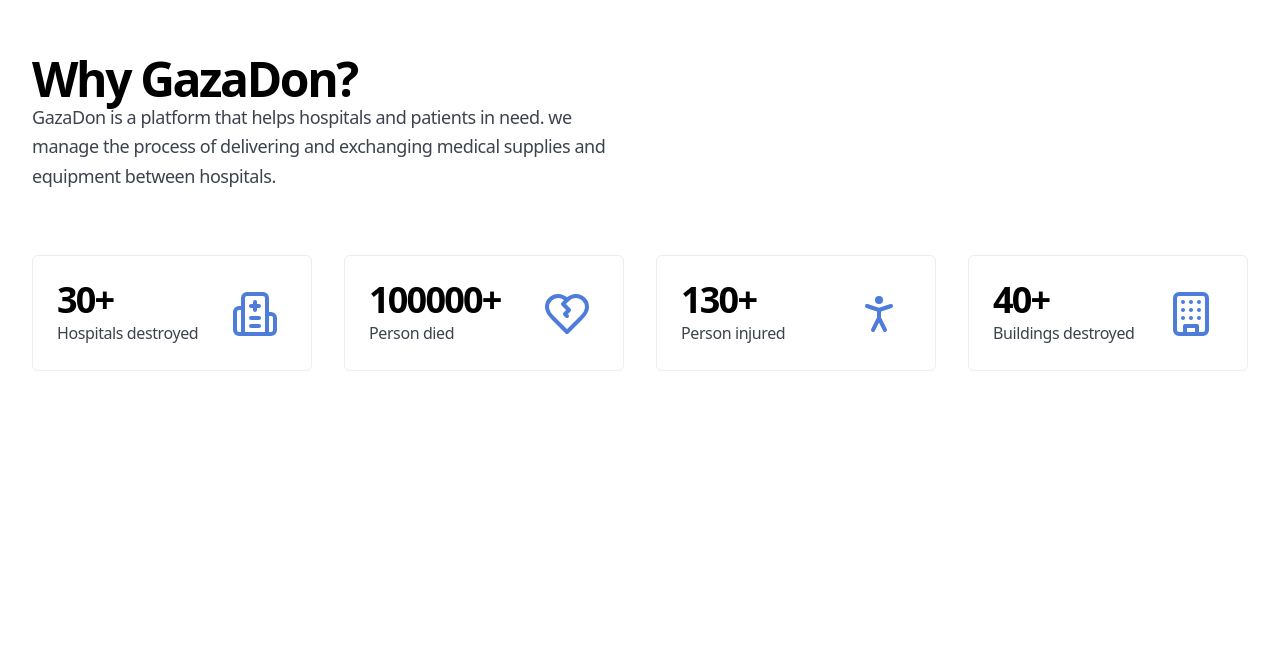
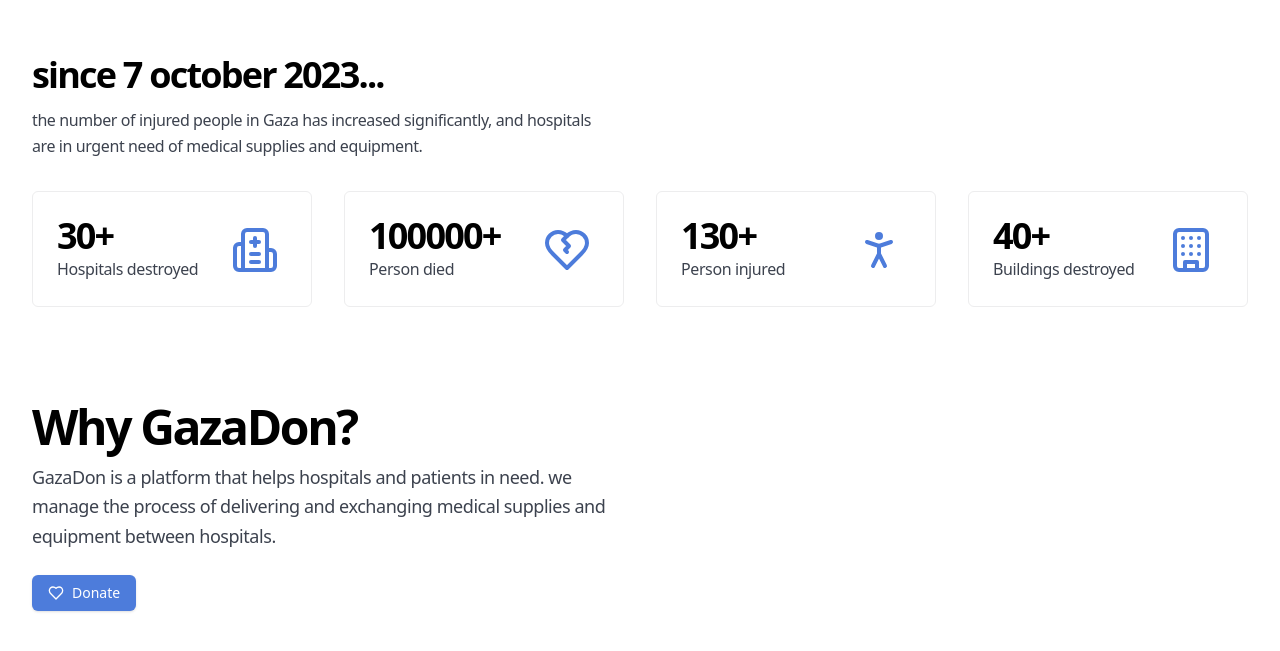
Before and after one commit to Said-MZ/Gazathon-public-website, a Next.js app: page / in a window 1280 px wide. Shown: the part 845-1496 px from the top of the page. Before the commit the page ends 1344 px from the top, so only its background shows below. Built offline with nearby package versions, Linux system fonts and the light colour scheme.

Commit message:
add about

```diff
--- a/src/components/home/about.tsx
+++ b/src/components/home/about.tsx
@@ -7,7 +7,10 @@
   PersonStandingIcon,
   BuildingIcon,
   HeartCrack,
+  Heart,
 } from "lucide-react";
+import Link from "next/link";
+import { Button } from "../ui/button";
 
 const AnimatedNumber: React.FC<{ value: string }> = ({ value }) => {
   const [ref, inView] = useInView({ triggerOnce: true, threshold: 0.1 });
@@ -36,14 +39,13 @@
 };
 
 const AboutHeader: React.FC = () => (
-  <div className="text-center md:text-left mb-16">
-    <h2 className="text-3xl md:text-5xl tracking-tighter max-w-xl font-semibold">
-      Why GazaDon?
+  <div className="text-center md:text-left mb-8">
+    <h2 className="text-2xl md:text-4xl tracking-tighter max-w-xl font-semibold mb-3">
+      since 7 october 2023...
     </h2>
-    <p className="text-lg max-w-xl  leading-relaxed tracking-tight text-muted-foreground">
-      GazaDon is a platform that helps hospitals and patients in need. we manage
-      the process of delivering and exchanging medical supplies and equipment
-      between hospitals.
+    <p className="text-md max-w-xl  leading-relaxed tracking-tight text-muted-foreground">
+      the number of injured people in Gaza has increased significantly, and
+      hospitals are in urgent need of medical supplies and equipment.
     </p>
   </div>
 );
@@ -91,6 +93,26 @@
           ))}
         </div>
       </div>
+      <div className="container mx-auto px-4 sm:px-6 lg:px-8 mt-24">
+        <div>
+          <h2 className="text-3xl md:text-5xl tracking-tighter max-w-xl font-semibold mb-3">
+            Why GazaDon?
+          </h2>
+          <p className="text-lg max-w-xl leading-relaxed tracking-tight text-muted-foreground">
+            GazaDon is a platform that helps hospitals and patients in need. we
+            manage the process of delivering and exchanging medical supplies and
+            equipment between hospitals.
+          </p>
+        </div>
+        <div>
+          <Button asChild className="mt-6">
+            <Link href="/donate">
+              <Heart className="w-4 h-4 mr-2" />
+              Donate
+            </Link>
+          </Button>
+        </div>
+      </div>
     </section>
   );
 };
```
